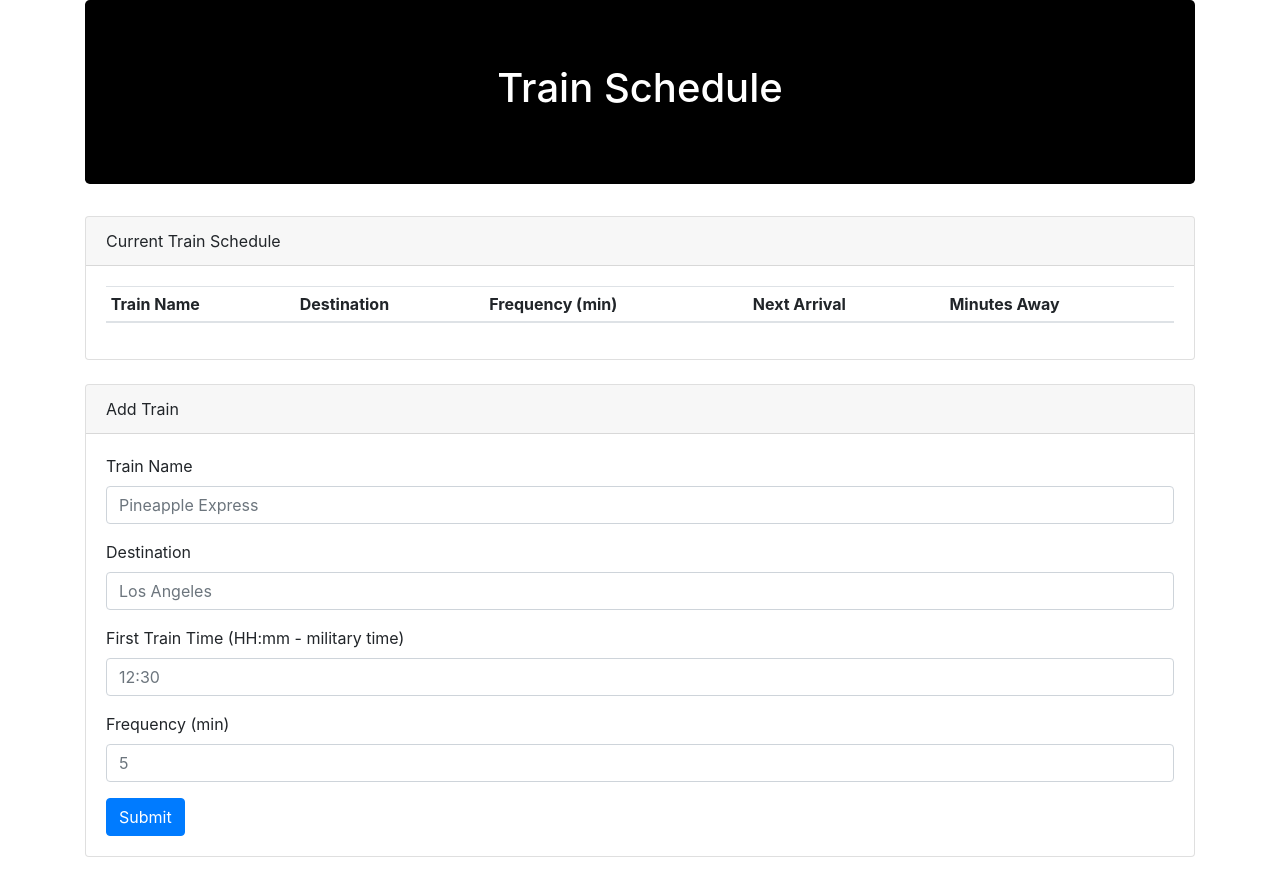
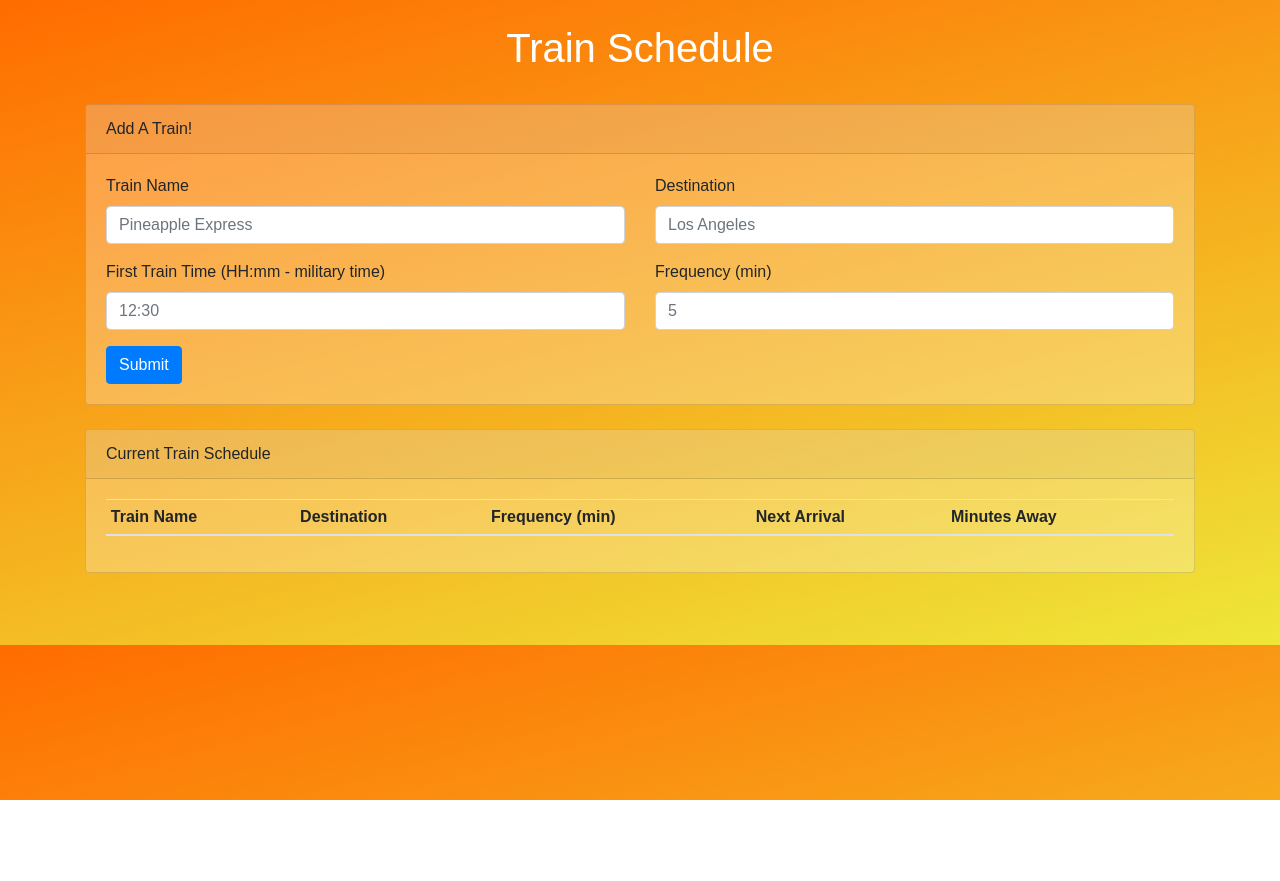
Before and after one commit to aprilleperez/TrainSchedule, a plain HTML site: page index.html in a window 1280 px wide. After the commit the page ends 800 px from the top, so only its background shows below. Drawn offline with nearby package versions, Linux system fonts and the light colour scheme; no server answers; a web font is replaced by a local one.

Commit message:
all up to date

```diff
--- a/app.js
+++ b/app.js
@@ -1,3 +1,4 @@
+// GAME CAN BE FOUND AT: https://aprilleperez.github.io/bootstrap-portfolio/portfolio.html
 
 // Initialize Firebase
 var config = {
@@ -10,20 +11,20 @@ var config = {
 };
 firebase.initializeApp(config);
 
-var database = firebase.database();
+var database = firebase.database(); // store database in easy to ref var
 
 
-// 2. Button for adding trains
+// Function for on submit button click
 $("#add-train-btn").on("click", function (event) {
     event.preventDefault();
 
-    // Grabs user input
+    // Grabs user input from each form input
     var trainName = $("#train-name-input").val().trim();
     var trainDestination = $("#destination-input").val().trim();
     var trainTime = moment($("#time-input").val().trim(), "HH:mm").format("X");
     var trainFrequency = $("#frequency-input").val().trim();
 
-    // Creates local "temporary" object for holding train data
+    // Creates local "temporary" object for holding train data from value inputs
     var newTrain = {
         name: trainName,
         destination: trainDestination,
@@ -31,16 +32,8 @@ $("#add-train-btn").on("click", function (event) {
         frequency: trainFrequency
     };
 
-    // Uploads train data to the database
+    // Uploads train object data to the database
     database.ref().push(newTrain);
-
-    // Logs everything to console
-    console.log(newTrain.name);
-    console.log(newTrain.destination);
-    console.log(newTrain.time);
-    console.log(newTrain.frequency);
-
-    alert("Train successfully added");
 
     // Clears all of the text-boxes
     $("#train-name-input").val("");
@@ -51,49 +44,35 @@ $("#add-train-btn").on("click", function (event) {
     event.preventDefault();
 });
 
-// 3. Create Firebase event for adding employee to the database and a row in the html when a user adds an entry
-database.ref().on("child_added", function (childSnapshot) {
-    console.log(childSnapshot.val());
 
-    // Store everything into a variable.
+// Function to create Firebase event adding employee to the database and a row in the html when a user adds an entry
+database.ref().on("child_added", function (childSnapshot) { // when firebase updates at that moment
+
+    // Store everything at that moment into a variable.
     var trainName = childSnapshot.val().name;
     var trainDestination = childSnapshot.val().destination;
     var trainTime = childSnapshot.val().time;
     var trainFrequency = childSnapshot.val().frequency;
 
-    // Employee Info
-    console.log(trainName);
-    console.log(trainDestination);
-    console.log(trainTime);
-    console.log(trainFrequency);
-
     var tFrequency = trainFrequency;
 
     // Converts time from unix time back to wall clock (military) time
     var firstTimeConverted = moment(trainTime, "X");
-    console.log(firstTimeConverted);
 
     // Current Time
     var currentTime = moment();
-    console.log("CURRENT TIME: " + moment(currentTime).format("HH:mm"));
 
     // Difference between the times
     var diffTime = currentTime.diff(moment(firstTimeConverted), "minutes");
-    console.log("DIFFERENCE IN TIME: " + diffTime);
 
     // Time apart (remainder)
     var tRemainder = diffTime % tFrequency;
-    console.log(tRemainder);
 
     // Minutes Until Train
     var tMinutesTillTrain = tFrequency - tRemainder;
-    console.log("MINUTES TILL TRAIN: " + tMinutesTillTrain);
-
-
 
     // Calculate the next train time
     var nextTrain = moment().add(tMinutesTillTrain, "minutes").format("HH:mm");
-    console.log("ARRIVAL TIME: " + nextTrain);
 
     // Create the new row
     var newRow = $("<tr>").append(
@@ -107,3 +86,34 @@ database.ref().on("child_added", function (childSnapshot) {
     // Append the new row to the table
     $("#train-table > tbody").append(newRow);
 });
+
+
+
+
+
+
+
+
+// DEBUGS
+    // // Logs everything to console
+    // console.log(newTrain.name);
+    // console.log(newTrain.destination);
+    // console.log(newTrain.time);
+    // console.log(newTrain.frequency);
+
+    // alert("Train successfully added");
+
+    //  // Train Info
+    //  console.log(trainName);
+    //  console.log(trainDestination);
+    //  console.log(trainTime);
+    //  console.log(trainFrequency);
+
+    // console.log(childSnapshot.val());
+
+    // console.log(firstTimeConverted);
+    // console.log("CURRENT TIME: " + moment(currentTime).format("HH:mm"));
+    // console.log("DIFFERENCE IN TIME: " + diffTime);
+    // console.log(tRemainder);
+    // console.log("MINUTES TILL TRAIN: " + tMinutesTillTrain);
+    // console.log("ARRIVAL TIME: " + nextTrain);
--- a/index.html
+++ b/index.html
@@ -11,6 +11,12 @@
   <link rel="stylesheet" href="https://maxcdn.bootstrapcdn.com/bootstrap/4.0.0/css/bootstrap.min.css">
   <script src="https://cdnjs.cloudflare.com/ajax/libs/jquery/3.2.1/jquery.min.js"></script>
   <script src="https://maxcdn.bootstrapcdn.com/bootstrap/4.0.0/js/bootstrap.min.js"></script>
+
+  <!-- Custom CSS -->
+  <link rel="stylesheet" href="style.css">
+
+  <!-- Google Font -->
+  <link href="https://fonts.googleapis.com/css?family=ABeeZee" rel="stylesheet">
 
   <!-- Firebase Reference -->
   <script src="https://www.gstatic.com/firebasejs/5.9.0/firebase.js"></script>
@@ -26,8 +32,63 @@
   <div class="container">
 
     <!-- Jumbotron -->
-    <div class="jumbotron" style="background-color: black; color: white">
+    <div class="jumbotron cstmJumbotron" style="color: white">
       <h1 class="text-center">Train Schedule</h1>
+    </div>
+
+    <div class="row">
+      <div class="col-md-12">
+        <!-- Add Train  -->
+        <div class="card mb-4 cstmCard">
+          <div class="card-header">Add A Train!</div>
+          <div class="card-body">
+
+            <!-- Entry Form -->
+            <form>
+              <div class="row">
+                <div class="col-md-6">
+                  <div class="form-group">
+                    <label for="train-name-input">Train Name</label>
+                    <input class="form-control" id="train-name-input" placeholder="Pineapple Express" type="text">
+                  </div>
+
+                </div>
+
+                <div class="col-md-6">
+                  <div class="form-group">
+                    <label for="destination-input">Destination</label>
+                    <input class="form-control" id="destination-input" placeholder="Los Angeles" type="text">
+                  </div>
+                </div>
+              </div>
+
+              <div class="row">
+                <div class="col-md-6">
+                  <div class="form-group">
+                    <label for="time-input">First Train Time (HH:mm - military time)</label>
+                    <input class="form-control" id="time-input" placeholder="12:30" type="text">
+                  </div>
+                </div>
+
+                <div class="col-md-6">
+                  <div class="form-group">
+                    <label for="frequency-input">Frequency (min)</label>
+                    <input class="form-control" id="frequency-input" placeholder="5" type="text">
+                  </div>
+                </div>
+              </div>
+
+              <div class="row">
+                <div class="col-md-12">
+                  <button class="btn btn-primary float-left" id="add-train-btn">Submit</button>
+                </div>
+              </div>
+
+            </form>
+
+          </div>
+        </div>
+      </div>
     </div>
 
     <div class="row">
@@ -35,7 +96,7 @@
       <div class="col-md-12">
 
         <!-- Current Train-->
-        <div class="card mb-4">
+        <div class="card mb-4 cstmCard">
           <div class="card-header">Current Train Schedule</div>
           <div class="card-body">
             <table class="table table-sm table-hover" id="train-table">
@@ -56,38 +117,9 @@
       </div>
     </div>
 
-    <div class="row">
-      <div class="col-md-12">
-        <!-- Add Train  -->
-        <div class="card mb-4">
-          <div class="card-header">Add Train</div>
-          <div class="card-body">
 
-            <!-- Entry Form -->
-            <form>
-              <div class="form-group">
-                <label for="train-name-input">Train Name</label>
-                <input class="form-control" id="train-name-input" placeholder="Pineapple Express" type="text">
-              </div>
-              <div class="form-group">
-                <label for="destination-input">Destination</label>
-                <input class="form-control" id="destination-input" placeholder="Los Angeles" type="text">
-              </div>
-              <div class="form-group">
-                <label for="time-input">First Train Time (HH:mm - military time)</label>
-                <input class="form-control" id="time-input" placeholder="12:30" type="text">
-              </div>
-              <div class="form-group">
-                <label for="frequency-input">Frequency (min)</label>
-                <input class="form-control" id="frequency-input" placeholder="5" type="text">
-              </div>
-              <button class="btn btn-primary float-left" id="add-train-btn">Submit</button>
-            </form>
-
-          </div>
-        </div>
-      </div>
-    </div>
+    <br>
+    <br>
 
   </div>
 
--- a/style.css
+++ b/style.css
@@ -0,0 +1,16 @@
+body {
+    font-family: 'ABeeZee', sans-serif;
+    background: rgb(238,231,56);
+    background: linear-gradient(345deg, rgba(238,231,56,1) 0%, rgba(255,108,0,1) 100%);
+}
+
+.cstmJumbotron {
+    padding-top: 24px;
+    padding-bottom: 24px;
+    background-color: transparent;
+    margin-bottom: 0px;
+}
+
+.cstmCard {
+    background-color: rgba(255, 255, 255, 0.25);
+}
```
Also changed, not shown: 1 other file.
